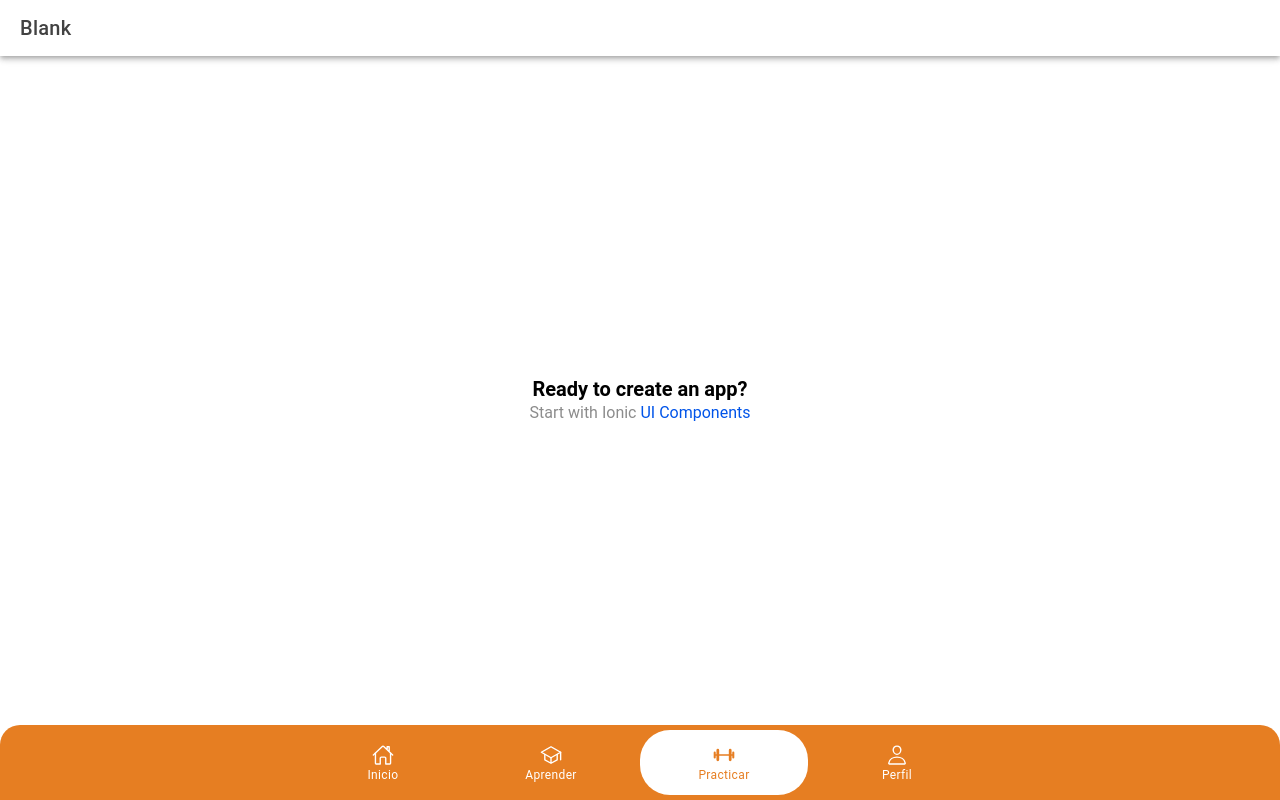
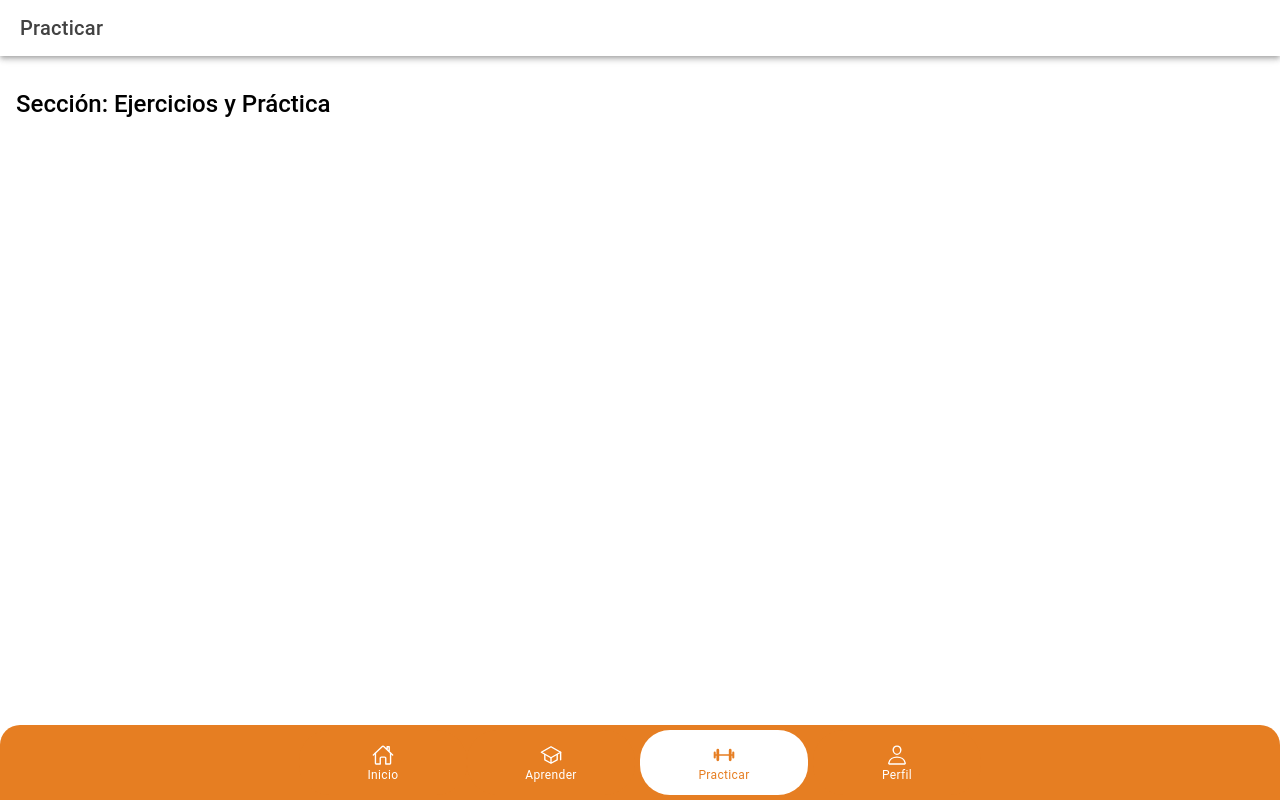
Before and after one commit to yury199/App-AMY-Lingual, a React (Vite) app: page /practicar in a window 1280 px wide. Built offline with nearby package versions, Linux system fonts and the light colour scheme.

Commit message:
Barra de Navegación
Se realiza la barra de navegación

```diff
--- a/src/App.tsx
+++ b/src/App.tsx
@@ -39,7 +39,7 @@ const App: React.FC = () => (
     <IonReactRouter>
       <IonTabs>
 
-        {/* EL CONTENEDOR DE PÁGINAS: Aquí se carga el componente según la URL */}
+
         <IonRouterOutlet>
           <Route exact path="/home" component={Home} />
           <Route exact path="/aprender" component={Aprender} />
@@ -47,35 +47,35 @@ const App: React.FC = () => (
           <Route exact path="/perfil" component={Perfil} />
           <Route exact path="/login" component={Login} />
 
-          {/* Si el usuario entra a la raíz '/', lo redirigimos automáticamente a /home */}
+          {/* lo redirigimos automáticamente a LOGIN */}
           <Route exact path="/">
-            <Redirect to="/home" />
+            <Redirect to="/login" />
           </Route>
         </IonRouterOutlet>
 
-        {/* LA BARRA DE PESTAÑAS (Física, en la parte inferior) */}
+        {/* LA BARRA*/}
         {/* Le ponemos slot="bottom" para que se fije abajo */}
         <IonTabBar slot="bottom" className="custom-tab-bar">
 
-          {/* Pestaña 1: Inicio */}
+
           <IonTabButton tab="home" href="/home">
             <IonIcon aria-hidden="true" icon={homeOutline} />
             <IonLabel>Inicio</IonLabel>
           </IonTabButton>
 
-          {/* Pestaña 2: Aprender */}
+
           <IonTabButton tab="aprender" href="/aprender">
             <IonIcon aria-hidden="true" icon={schoolOutline} />
             <IonLabel>Aprender</IonLabel>
           </IonTabButton>
 
-          {/* Pestaña 3: Practicar */}
+
           <IonTabButton tab="practicar" href="/practicar">
             <IonIcon aria-hidden="true" icon={barbellOutline} />
             <IonLabel>Practicar</IonLabel>
           </IonTabButton>
 
-          {/* Pestaña 4: Perfil */}
+
           <IonTabButton tab="perfil" href="/perfil">
             <IonIcon aria-hidden="true" icon={personOutline} />
             <IonLabel>Perfil</IonLabel>
--- a/src/pages/Aprender.tsx
+++ b/src/pages/Aprender.tsx
@@ -1,25 +1,18 @@
 import { IonContent, IonHeader, IonPage, IonTitle, IonToolbar } from '@ionic/react';
-import ExploreContainer from '../components/ExploreContainer';
-import './Home.css';
 
-const Home: React.FC = () => {
+const Aprender: React.FC = () => {
   return (
     <IonPage>
       <IonHeader>
         <IonToolbar>
-          <IonTitle>Blank</IonTitle>
+          <IonTitle>Aprender</IonTitle>
         </IonToolbar>
       </IonHeader>
-      <IonContent fullscreen>
-        <IonHeader collapse="condense">
-          <IonToolbar>
-            <IonTitle size="large">Blank</IonTitle>
-          </IonToolbar>
-        </IonHeader>
-        <ExploreContainer />
+      <IonContent className="ion-padding">
+        <h2>Sección: Aprender Idiomas</h2>
       </IonContent>
     </IonPage>
   );
 };
 
-export default Home;
+export default Aprender;
--- a/src/pages/Home.tsx
+++ b/src/pages/Home.tsx
@@ -1,25 +1,18 @@
 import { IonContent, IonHeader, IonPage, IonTitle, IonToolbar } from '@ionic/react';
-import ExploreContainer from '../components/ExploreContainer';
-import './Home.css';
 
 const Home: React.FC = () => {
   return (
     <IonPage>
       <IonHeader>
         <IonToolbar>
-          <IonTitle>Blank</IonTitle>
+          <IonTitle>Inicio</IonTitle>
         </IonToolbar>
       </IonHeader>
-      <IonContent fullscreen>
-        <IonHeader collapse="condense">
-          <IonToolbar>
-            <IonTitle size="large">Blank</IonTitle>
-          </IonToolbar>
-        </IonHeader>
-        <ExploreContainer />
+      <IonContent className="ion-padding">
+        <h2>Pantalla de Inicio</h2>
       </IonContent>
     </IonPage>
   );
 };
 
-export default Home;
+export default Home; // <--- ¡Esta línea es la clave mágica!
--- a/src/pages/Login.tsx
+++ b/src/pages/Login.tsx
@@ -0,0 +1,18 @@
+import { IonContent, IonHeader, IonPage, IonTitle, IonToolbar } from '@ionic/react';
+
+const Login: React.FC = () => {
+  return (
+    <IonPage>
+      <IonHeader>
+        <IonToolbar>
+          <IonTitle>Iniciar Sesión</IonTitle>
+        </IonToolbar>
+      </IonHeader>
+      <IonContent className="ion-padding">
+        <h2>Pantalla de Login</h2>
+      </IonContent>
+    </IonPage>
+  );
+};
+
+export default Login;
--- a/src/pages/Perfil.tsx
+++ b/src/pages/Perfil.tsx
@@ -1,25 +1,18 @@
 import { IonContent, IonHeader, IonPage, IonTitle, IonToolbar } from '@ionic/react';
-import ExploreContainer from '../components/ExploreContainer';
-import './Home.css';
 
-const Home: React.FC = () => {
+const Perfil: React.FC = () => {
   return (
     <IonPage>
       <IonHeader>
         <IonToolbar>
-          <IonTitle>Blank</IonTitle>
+          <IonTitle>Mi Perfil</IonTitle>
         </IonToolbar>
       </IonHeader>
-      <IonContent fullscreen>
-        <IonHeader collapse="condense">
-          <IonToolbar>
-            <IonTitle size="large">Blank</IonTitle>
-          </IonToolbar>
-        </IonHeader>
-        <ExploreContainer />
+      <IonContent className="ion-padding">
+        <h2>Configuración de Perfil</h2>
       </IonContent>
     </IonPage>
   );
 };
 
-export default Home;
+export default Perfil;
--- a/src/pages/Practicar.tsx
+++ b/src/pages/Practicar.tsx
@@ -1,25 +1,18 @@
 import { IonContent, IonHeader, IonPage, IonTitle, IonToolbar } from '@ionic/react';
-import ExploreContainer from '../components/ExploreContainer';
-import './Home.css';
 
-const Home: React.FC = () => {
+const Practicar: React.FC = () => {
   return (
     <IonPage>
       <IonHeader>
         <IonToolbar>
-          <IonTitle>Blank</IonTitle>
+          <IonTitle>Practicar</IonTitle>
         </IonToolbar>
       </IonHeader>
-      <IonContent fullscreen>
-        <IonHeader collapse="condense">
-          <IonToolbar>
-            <IonTitle size="large">Blank</IonTitle>
-          </IonToolbar>
-        </IonHeader>
-        <ExploreContainer />
+      <IonContent className="ion-padding">
+        <h2>Sección: Ejercicios y Práctica</h2>
       </IonContent>
     </IonPage>
   );
 };
 
-export default Home;
+export default Practicar;
--- a/src/theme/variables.css
+++ b/src/theme/variables.css
@@ -1,3 +1,5 @@
+/* ACA VA LOS ESTILOS GENERALES */
+
 /* Estilos barra de nav */
 .custom-tab-bar {
   --background: #e67e22;
@@ -16,6 +18,11 @@
 .custom-tab-bar ion-tab-button {
   --color: #ffffff;
   --color-selected: #e67e22;
+  border-radius: 30px;
+}
+.custom-tab-bar ion-tab-button:hover {
+  background: rgba(255, 255, 255, 0.2);
+  transition: background-color 0.3s ease-in-out;
 }
 
 /* botón activo */
```
